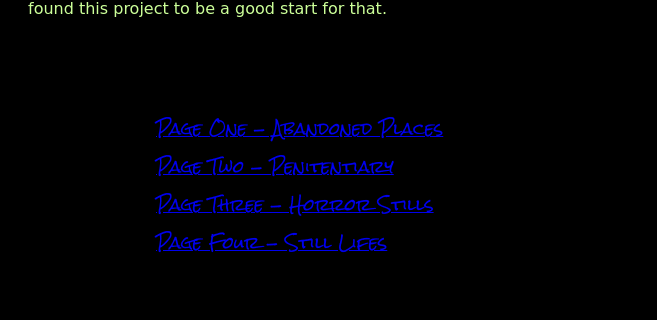
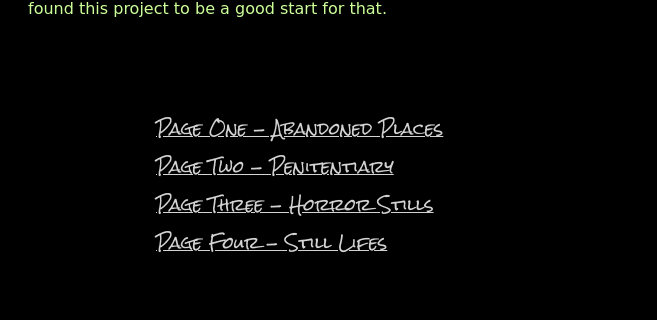
Before and after one commit to ss604960/Portfolio, a plain HTML site: page index.html in a window 1280 px wide. Shown: the part 247-567 px from the top of the page, 488-1145 px from the left. Drawn offline with Linux system fonts and the light colour scheme; a script that the page names is missing; a web font is replaced by a local one.

Commit message:
Second
Changed link colors

```diff
--- a/style.css
+++ b/style.css
@@ -1,6 +1,17 @@
 html {
     background-color: black;
     color: #ccff99;
+
+
+}
+
+a {
+    color: lightgrey;
+
+}
+
+a:hover {
+    color: orange;
 
 }
 
```
